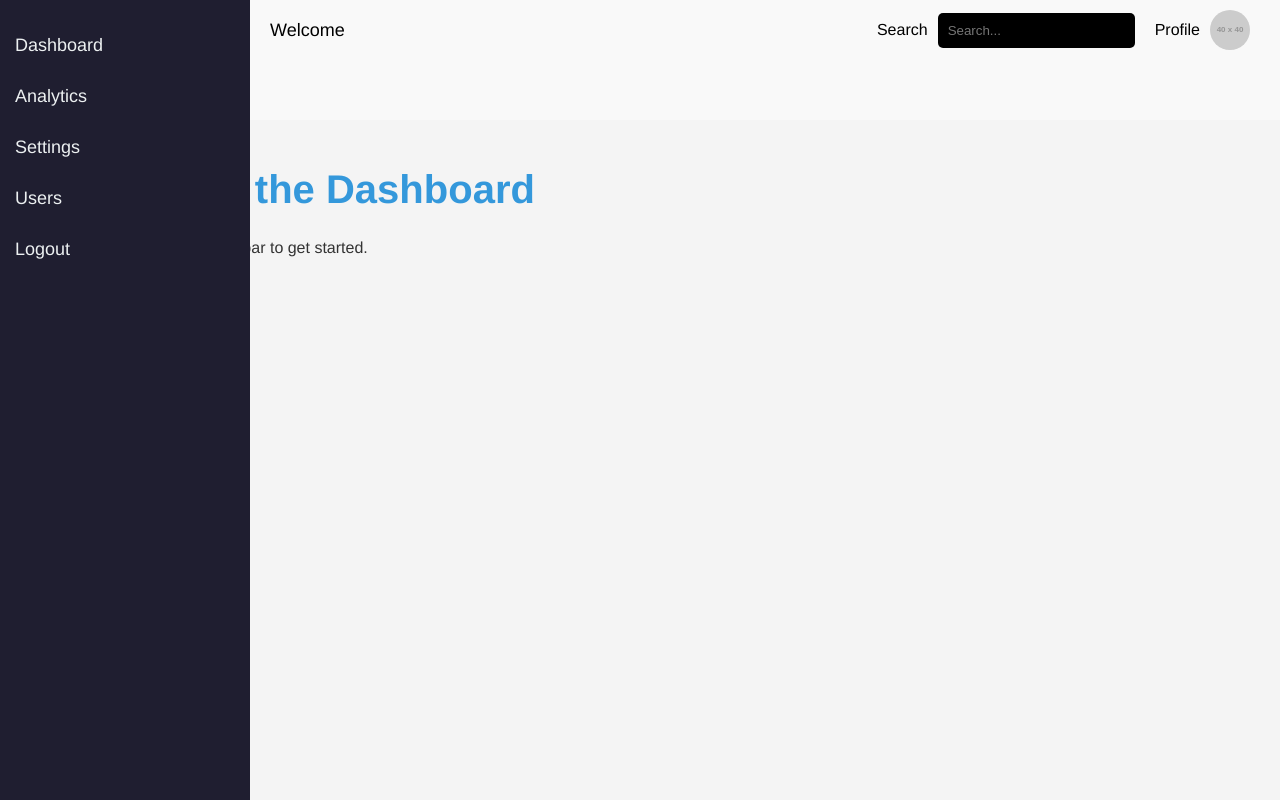
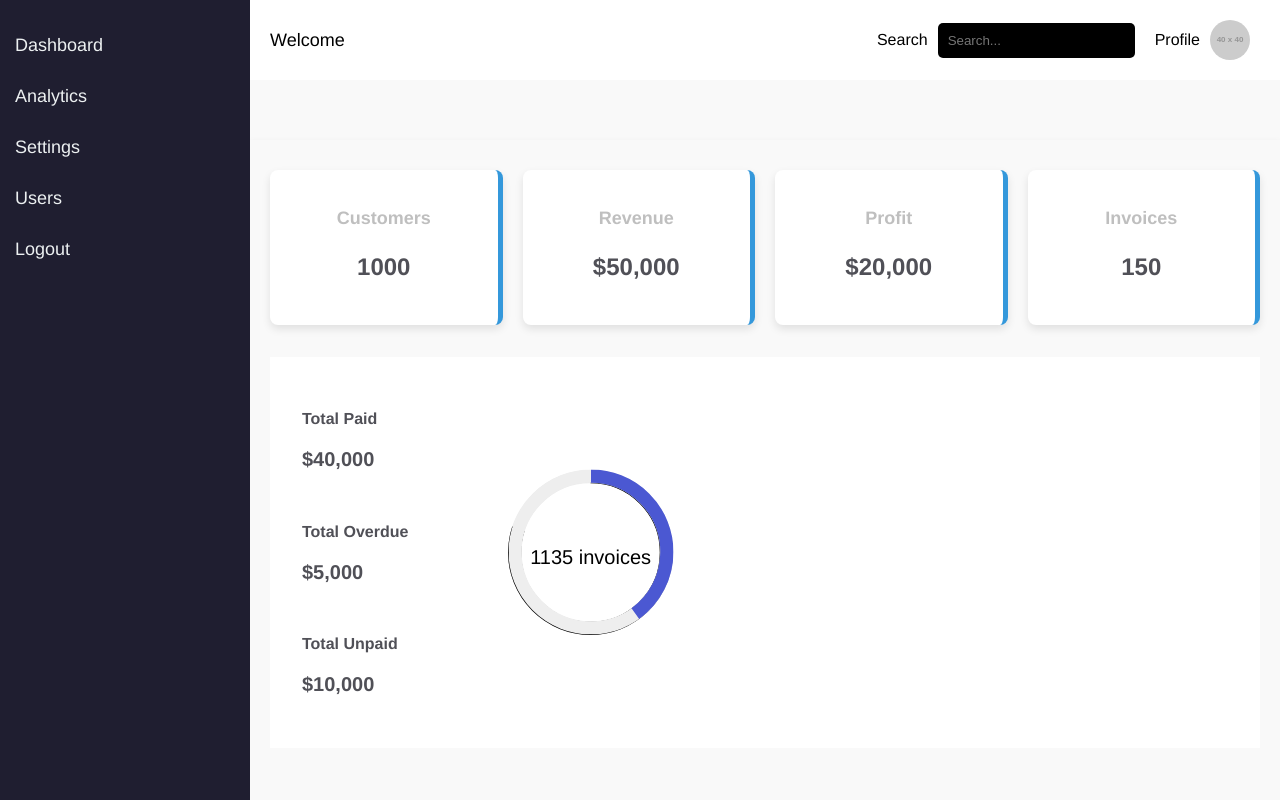
Before and after one commit to kenthomz/dashbord-react, a React (Create React App) app: page /dashboard in a window 1280 px wide. Built offline with nearby package versions, Linux system fonts and the light colour scheme.

Commit message:
add progress bar

```diff
--- a/package.json
+++ b/package.json
@@ -7,6 +7,7 @@
     "@testing-library/react": "^13.4.0",
     "@testing-library/user-event": "^13.5.0",
     "react": "^18.3.1",
+    "react-circular-progressbar": "^2.1.0",
     "react-dom": "^18.3.1",
     "react-router-dom": "^6.26.2",
     "react-scripts": "5.0.1",
--- a/src/components/Dashboard.js
+++ b/src/components/Dashboard.js
@@ -1,8 +1,14 @@
-// src/components/Dashboard.js
 import React, { useState } from 'react';
 import './scss/_dashboard.scss';
+import './scss/_global.scss';
 import Sidebar from './Sidebar';
 import Header from './Header';
+import {
+  CircularProgressbar,
+  CircularProgressbarWithChildren,
+  buildStyles,
+} from 'react-circular-progressbar';
+import 'react-circular-progressbar/dist/styles.css';
 
 function Dashboard() {
   const [isSidebarOpen, setIsSidebarOpen] = useState(false);
@@ -11,14 +17,94 @@ function Dashboard() {
     setIsSidebarOpen(prev => !prev);
   };
 
+  // Invoice statistics
+  const totalInvoices = 1135;
+  const paidPercentage = 50; // For #4B58D2
+  const overduePercentage = 27; // For #18222C
+  const unpaidPercentage = 20; // For #E2EBF2
+
   return (
     <div className="dashboard">
       <Header toggleSidebar={toggleSidebar} />
       <div className="layout">
         <Sidebar isOpen={isSidebarOpen} />
         <div className={`main-content ${isSidebarOpen ? 'sidebar-open' : ''}`}>
-          <h1>Welcome to the Dashboard</h1>
-          <p>Choose an option from the sidebar to get started.</p>
+          {/* Cards first section */}
+          <div className="cards">
+            <div className="card">
+              <h3>Customers</h3>
+              <p>1000</p>
+            </div>
+            <div className="card">
+              <h3>Revenue</h3>
+              <p>$50,000</p>
+            </div>
+            <div className="card">
+              <h3>Profit</h3>
+              <p>$20,000</p>
+            </div>
+            <div className="card">
+              <h3>Invoices</h3>
+              <p>150</p>
+            </div>
+          </div>
+          {/* End first section */}
+
+          {/* Cards second section */}
+          <div className="statics">
+            <div className="row">
+              <div className="col col-5 invoice-stats">
+                <div className="row">
+                <div className="invoice-details col col-3">
+  <div className="stat">
+    <h4>Total Paid</h4>
+    <p>$40,000</p>
+  </div>
+  <div className="stat">
+    <h4>Total Overdue</h4>
+    <p>$5,000</p>
+  </div>
+  <div className="stat">
+    <h4>Total Unpaid</h4>
+    <p>$10,000</p>
+  </div>
+                  </div>
+                  <div className="circle-graph col col-3">
+                  <CircularProgressbarWithChildren
+                  value={80} // Set to 100 for full circle
+                  styles={buildStyles({
+                    pathColor: "#000", // Background circle color
+                    trailColor: "#eee", // Background trail color
+                    strokeLinecap: "butt",
+                  })}
+                >
+                  <div style={{ position: 'relative', top: '50%', left: '50%', transform: 'translate(-50%, -50%)' }}>
+                    <CircularProgressbar
+                      value={40}
+                      styles={buildStyles({
+                        pathColor: "#4B58D2", // Path color for 40%
+                        trailColor: "#eee", // Trail color for 40%
+                        strokeLinecap: "butt",
+                      })}
+                    />
+                  </div>
+                  <div className="invoices" style={{ fontSize: '20px', color: '#000', marginTop: '10px' }}>
+                    {totalInvoices} invoices
+                  </div>
+                </CircularProgressbarWithChildren>
+
+
+                  </div>
+
+                </div>
+              </div>
+
+              <div className="col col-7">
+                {/* Additional content can go here */}
+              </div>
+            </div>
+          </div>
+          {/* End second section */}
         </div>
       </div>
     </div>
--- a/src/components/scss/Header.scss
+++ b/src/components/scss/Header.scss
@@ -2,14 +2,15 @@
     width: calc(100% - 250px); // Account for the sidebar width
     margin-left: 250px; // Offset header by the width of the sidebar
     color: #ecf0f1;
-    padding: 10px 20px;
+    padding:  20px;
     display: flex;
     justify-content: space-between;
     align-items: center;
-    height: 60px;
+    height: auto;
     box-sizing: border-box; // Ensure padding is included within the element's width
     overflow: hidden; // Prevent content overflow
     z-index: 1;
+    background-color: #fff;
 
     .welcome-message {
       font-size: 18px;
--- a/src/components/scss/_dashboard.scss
+++ b/src/components/scss/_dashboard.scss
@@ -1,4 +1,3 @@
-// src/components/scss/_dashboard.scss
 .dashboard {
   width: 100%;
   height: 100vh;
@@ -14,10 +13,13 @@
   }
 
   .main-content {
-      flex: 1;
-      padding: 20px;
-      background-color: #f4f4f4;
-      overflow: auto;
+    width: calc(100% - 250px);
+    margin-left: 250px;
+    color: #ecf0f1;
+    padding: 10px 20px;
+    box-sizing: border-box;
+    overflow: hidden;
+    box-shadow: 0 4px 8px rgba(0, 0, 0, 0.1); // Box shadow added
 
     // On larger screens, account for sidebar width when sidebar is open
     &.sidebar-open {
@@ -27,5 +29,93 @@
     @media (max-width: 768px) {
       margin-left: 0; // Reset margin for mobile
     }
+
+    // Add card grid for displaying the four cards
+    .cards {
+      display: grid;
+      grid-template-columns: repeat(4, 1fr);
+      gap: 20px;
+      margin-top: 20px;
+
+      @media (max-width: 1024px) {
+        grid-template-columns: repeat(2, 1fr); // Adjust for smaller screens
+      }
+
+      @media (max-width: 768px) {
+        grid-template-columns: 1fr; // Stack cards on mobile
+      }
+
+      .card {
+        background-color: #fff;
+        padding: 20px;
+        box-shadow: 0 4px 8px rgba(0, 0, 0, 0.1);
+        border-right: 5px solid #3498db; /* Customize the border color */
+        border-radius: 8px;
+        text-align: center;
+
+        h3 {
+          margin-bottom: 10px;
+          font-size: 18px;
+          color: #BFBFBF;
+        }
+
+        p {
+          font-size: 24px;
+          font-weight: bold;
+          color: #505057;
         }
       }
+    }
+  }
+}
+
+// invoice
+// _dashboard.scss
+
+.statics {
+  background-color: #fff;
+  margin: 2rem 0;
+  padding: 2rem;
+
+  .invoice-details {
+    display: flex;
+    flex-direction: column;  // Stack items vertically
+    gap: 10px;
+
+    .stat {
+      h4 {
+        font-size: 16px;
+        color: #505057;
+        margin-bottom: 5px;
+      }
+
+      p {
+        font-size: 20px;
+        font-weight: bold;
+        color: #505057;
+      }
+    }
+  }
+
+  .circle-graph {
+    display: flex;
+    justify-content: center;
+    align-items: center;
+    height: 250px; // Adjust this height to make sure the circle fits
+    width: 250px; // Ensure the width matches the height
+    margin: 0 auto; // Center the circle within its parent
+    .invoices {
+      position: absolute;
+    }
+    svg {
+      width: 100%;
+      height: 100%;
+      /* Example circular graph styling */
+    }
+  }
+
+  .row {
+    display: flex; // Ensure that the row displays flex properties
+    align-items: center; // Center the columns vertically
+  }
+}
```
Also changed, not shown: 1 other file (tests, documents, lock files or other folders). Lines whose indentation alone changed are shown as unchanged.
